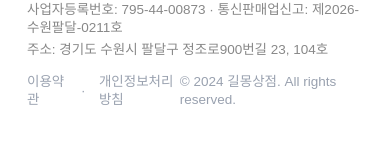
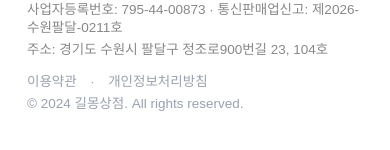
Before and after one commit to rorhkdcns/gillmong, a Next.js app: page /charge in a window 390 px wide. Shown: the part 1427-1577 px from the top of the page. Built offline with nearby package versions, Linux system fonts and the light colour scheme; no server answers.

Commit message:
design: 푸터 모바일 저작권 줄 겹침 수정 — 세로 분리

```diff
--- a/src/components/SiteFooter.tsx
+++ b/src/components/SiteFooter.tsx
@@ -13,7 +13,7 @@ export default function SiteFooter() {
           <span>상호명: 티에이치 컴퍼니 · 대표자: 유태현</span>
           <span>사업자등록번호: 795-44-00873 · 통신판매업신고: 제2026-수원팔달-0211호</span>
           <span>주소: 경기도 수원시 팔달구 정조로900번길 23, 104호</span>
-          <div className="mt-2 flex items-center justify-between text-gray-400">
+          <div className="mt-2 flex flex-col gap-1 sm:flex-row sm:items-center sm:justify-between text-gray-400">
             <div className="flex items-center gap-3">
               <a href="/terms"   className="hover:underline">이용약관</a>
               <span>·</span>
```
